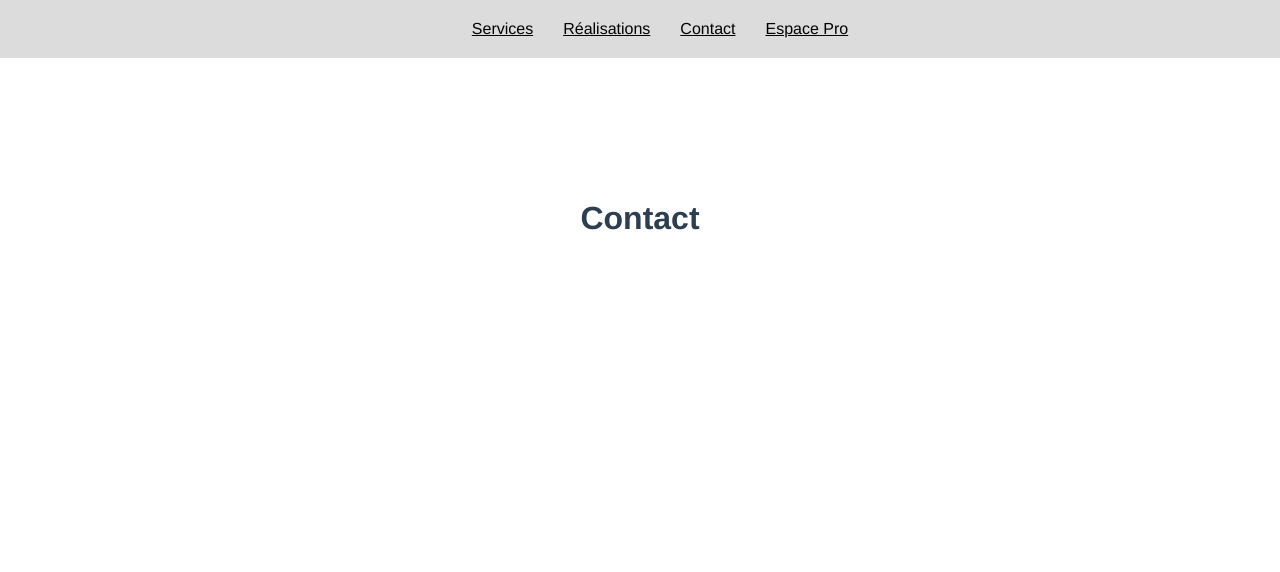
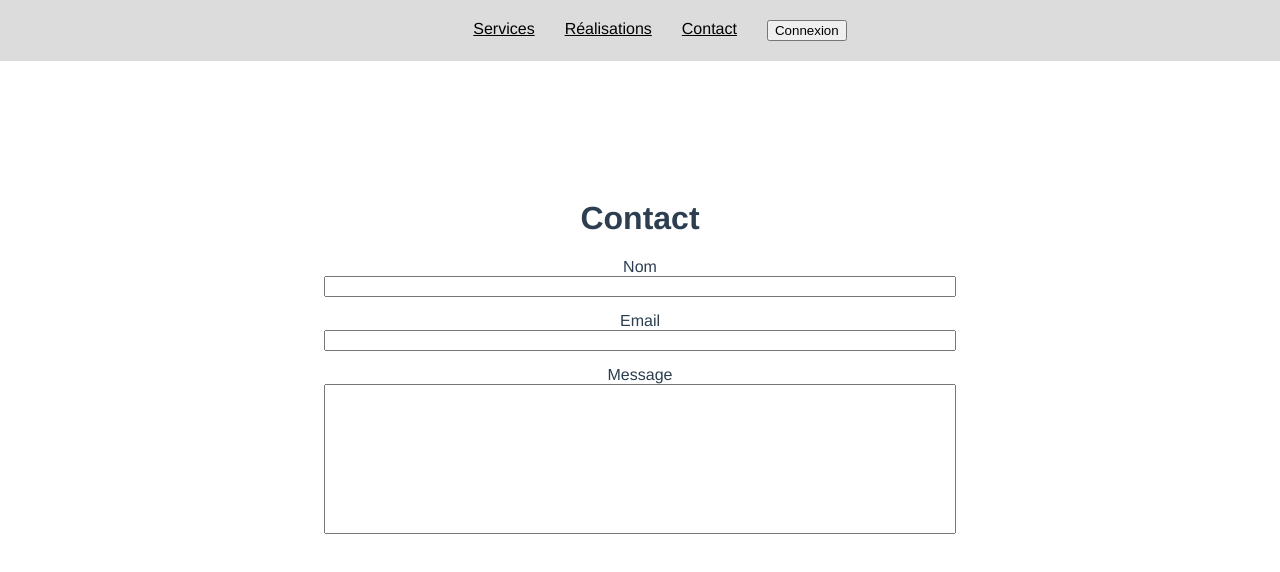
Before and after one commit to C4pitaine/vue, a Vue app: page /contact in a window 1280 px wide. Shown: the top 572 px of the page. Built offline with nearby package versions, Linux system fonts and the light colour scheme.

Commit message:
Connexion

```diff
--- a/src/App.vue
+++ b/src/App.vue
@@ -1,26 +1,21 @@
 <template>
-  <MenuTest :connected="connected"/>
+  <MenuNav></MenuNav>
   <router-view></router-view>
-  <!--<img alt="Vue logo" src="./assets/logo.png">-->
-  <!--<HelloWorld msg="Welcome to Your Vue.js App" name="Alexandre"/>-->
 </template>
 
 <script>
-// import HelloWorld from './components/HelloWorld.vue'
-import MenuTest from './components/MenuTest.vue'
+import MenuNav from './components/MenuNav.vue'
 
 export default {
   name: 'App',
   components: {
-    // HelloWorld,
-    MenuTest
+    MenuNav
   },
-  data(){
+  data() {
     return {
-      connected : true
+
     }
   }
-
 }
 </script>
 
@@ -34,11 +29,7 @@ export default {
   margin-top: 60px;
 }
 
-ul{
-  li{
-    a{
-      color: black;
-    }
-  }
+ul li a{
+  color: black;
 }
 </style>
--- /dev/null
+++ b/src/components/ConnectTop.vue
@@ -0,0 +1,64 @@
+<script>
+export default {
+  name: 'ConnectTop',
+  props: {
+    connected: Boolean,
+    changeConnect: Function
+  },
+  data(){
+    return {
+      connexion: false,
+      user: "",
+      pass: ""
+    }
+  },
+  methods:{
+    actionConnect(){
+      this.connexion =!this.connexion
+      this.changeConnect(true)
+    },
+    actionDisconnect(){
+      this.changeConnect(false)
+    }
+  }
+}
+</script>
+
+<template>
+  <div class="connect">
+    <div v-if="!connected">
+      <button @click="connexion=!connexion">Connexion</button>
+      <div v-if="connexion" class="overlay">
+        <h1>Connexion</h1>
+        <form @submit.prevent="actionConnect()">
+          <label>Nom</label>
+          <input type="text" v-model="user" />
+          <label>Mot de passe</label>
+          <input type="password" v-model="pass" />
+          <button type="submit">Connexion</button>
+          <button @click="connexion=false">Annuler</button>
+        </form>
+      </div>
+    </div>
+    <div v-else>
+      <button @click="actionDisconnect()">Déconnexion</button>
+    </div>
+  </div>
+</template>
+
+<style scoped>
+  .connect{
+    position: relative;
+  }
+  button{
+    cursor: pointer;
+  }
+  .overlay{
+    position: absolute;
+    top: 100%;
+    right: 0;
+    background: #ffffff;
+    border: 1px solid #000000;
+    padding: 10px;
+  }
+</style>
--- a/src/components/HelloWorld.vue
+++ /dev/null
@@ -1,60 +0,0 @@
-<template>
-  <div class="hello">
-    <h1>{{ msg }}</h1>
-    <h1>auteur: {{ name }}</h1>
-    <p>
-      For a guide and recipes on how to configure / customize this project,<br>
-      check out the
-      <a href="https://cli.vuejs.org" target="_blank" rel="noopener">vue-cli documentation</a>.
-    </p>
-    <h3>Installed CLI Plugins</h3>
-    <ul>
-      <li><a href="https://github.com/vuejs/vue-cli/tree/dev/packages/%40vue/cli-plugin-babel" target="_blank" rel="noopener">babel</a></li>
-      <li><a href="https://github.com/vuejs/vue-cli/tree/dev/packages/%40vue/cli-plugin-eslint" target="_blank" rel="noopener">eslint</a></li>
-    </ul>
-    <h3>Essential Links</h3>
-    <ul>
-      <li><a href="https://vuejs.org" target="_blank" rel="noopener">Core Docs</a></li>
-      <li><a href="https://forum.vuejs.org" target="_blank" rel="noopener">Forum</a></li>
-      <li><a href="https://chat.vuejs.org" target="_blank" rel="noopener">Community Chat</a></li>
-      <li><a href="https://twitter.com/vuejs" target="_blank" rel="noopener">Twitter</a></li>
-      <li><a href="https://news.vuejs.org" target="_blank" rel="noopener">News</a></li>
-    </ul>
-    <h3>Ecosystem</h3>
-    <ul>
-      <li><a href="https://router.vuejs.org" target="_blank" rel="noopener">vue-router</a></li>
-      <li><a href="https://vuex.vuejs.org" target="_blank" rel="noopener">vuex</a></li>
-      <li><a href="https://github.com/vuejs/vue-devtools#vue-devtools" target="_blank" rel="noopener">vue-devtools</a></li>
-      <li><a href="https://vue-loader.vuejs.org" target="_blank" rel="noopener">vue-loader</a></li>
-      <li><a href="https://github.com/vuejs/awesome-vue" target="_blank" rel="noopener">awesome-vue</a></li>
-    </ul>
-  </div>
-</template>
-
-<script>
-export default {
-  name: 'HelloWorld',
-  props: {
-    msg: String,
-    name: String
-  }
-}
-</script>
-
-<!-- Add "scoped" attribute to limit CSS to this component only -->
-<style scoped>
-h3 {
-  margin: 40px 0 0;
-}
-ul {
-  list-style-type: none;
-  padding: 0;
-}
-li {
-  display: inline-block;
-  margin: 0 10px;
-}
-a {
-  color: #42b983;
-}
-</style>
--- /dev/null
+++ b/src/components/MenuNav.vue
@@ -0,0 +1,46 @@
+<script>
+import ConnectTop from './ConnectTop.vue'
+
+export default {
+  name: 'MenuNav',
+  data(){
+    return {
+      connected: false
+    }
+  },
+  methods: {
+    changeConnect(state){
+      this.connected = state
+    }
+  },
+  components: {
+    ConnectTop
+  }
+}
+</script>
+
+<template>
+  <ul>
+    <li><router-link to="/">Services</router-link></li>
+    <li><router-link to="/realisations">Réalisations</router-link></li>
+    <li><router-link to="/contact">Contact</router-link></li>
+    <li v-if="connected"><router-link to="/espace-pro">Espace pro</router-link></li>
+    <ConnectTop :connected="connected" :changeConnect="changeConnect"></ConnectTop>
+  </ul>
+</template>
+
+<style scoped>
+  ul{
+    display: flex;
+    justify-content: center;
+    gap: 30px;
+    position: fixed;
+    top: 0;
+    left: 0;
+    width: 100%;
+    background: gainsboro;
+    padding: 20px;
+    margin: 0;
+    list-style: none;
+  }
+</style>
--- a/src/pages/ContactPage.vue
+++ b/src/pages/ContactPage.vue
@@ -1,5 +1,15 @@
 <template>
     <h1>Contact</h1>
+    <form>
+        <label>Nom</label>
+        <input type="text" v-model="name">
+
+        <label>Email</label>
+        <input type="text" v-model="email">
+
+        <label>Message</label>
+        <textarea v-model="message"></textarea>
+    </form>
 </template>
 
 <script>
@@ -7,6 +17,13 @@ export default {
     name: 'ContactPage',
     props: {
 
+    },
+    data() {
+        return {
+            name: "",
+            email: "",
+            message: "",
+        }
     }
 }
 </script>
@@ -16,4 +33,21 @@ export default {
         margin-top: 200px;
         text-align: center;
     }
+    form{
+        width:50%;
+        margin:auto;
+        label{
+            display: block;
+            margin-top:15px;
+        }
+        input,textarea{
+            display: block;
+            width:100%;
+            box-sizing: border-box;
+            resize: none;
+        }
+        textarea{
+            height:150px;
+        }
+    }
 </style>
```
Also changed, not shown: 1 other file (tests, documents, lock files or other folders).
